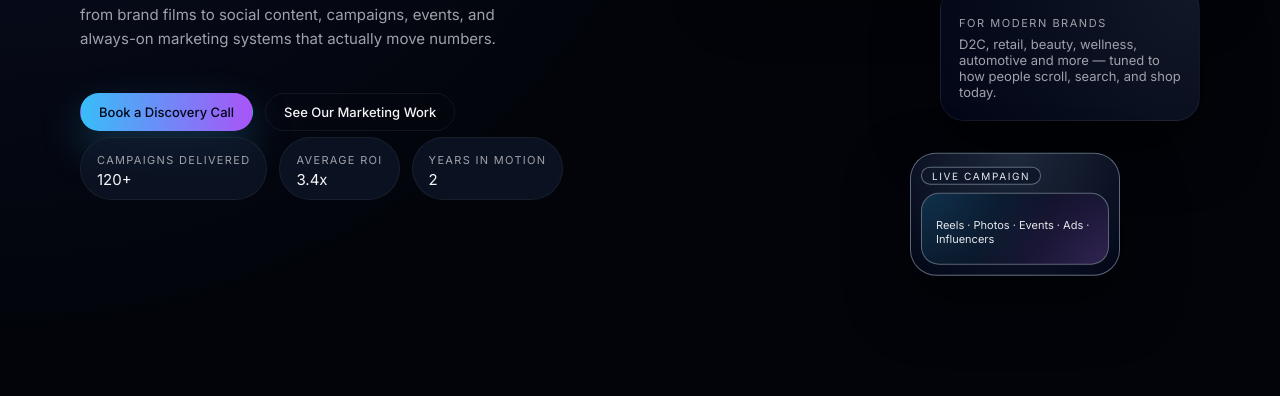
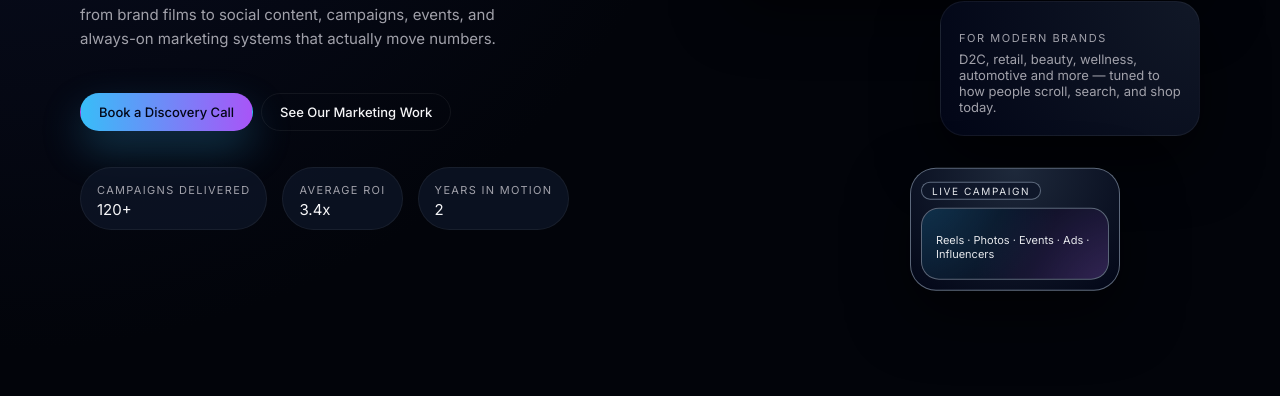
Before and after one commit to sangatprodconnect-creator/Sangat-Production, a plain HTML site: page index.html in a window 1280 px wide. Shown: the part 404-800 px from the top of the page. Drawn offline with nearby package versions, Linux system fonts and the light colour scheme.

Commit message:
Update styles.css

```diff
--- a/All_files/styles.css
+++ b/All_files/styles.css
@@ -244,14 +244,15 @@ h3 {
 .hero__actions {
   display: flex;
   flex-wrap: wrap;
-  gap: 12px;
+  gap: 8px;
   margin-block-end: 24px;
+  padding-block-end: 30px;
 }
 
 .hero__meta {
   display: flex;
   flex-wrap: wrap;
-  gap: 12px;
+  gap: 15px;
 }
 
 .meta-item {
```
